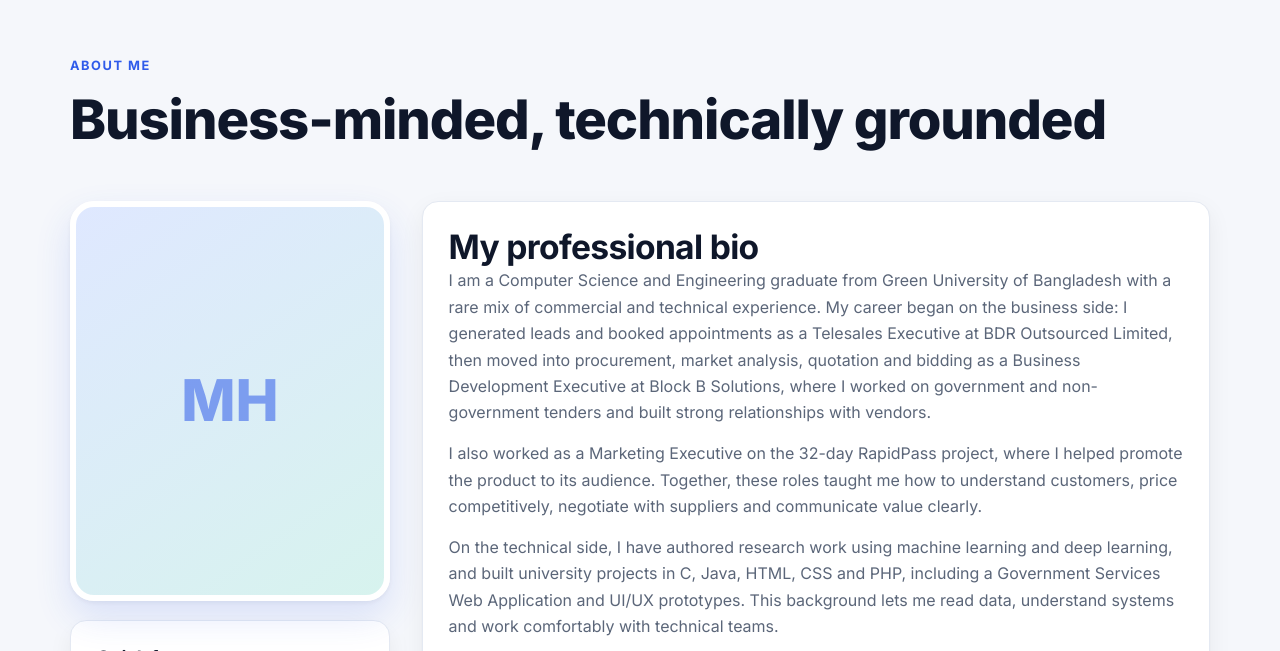
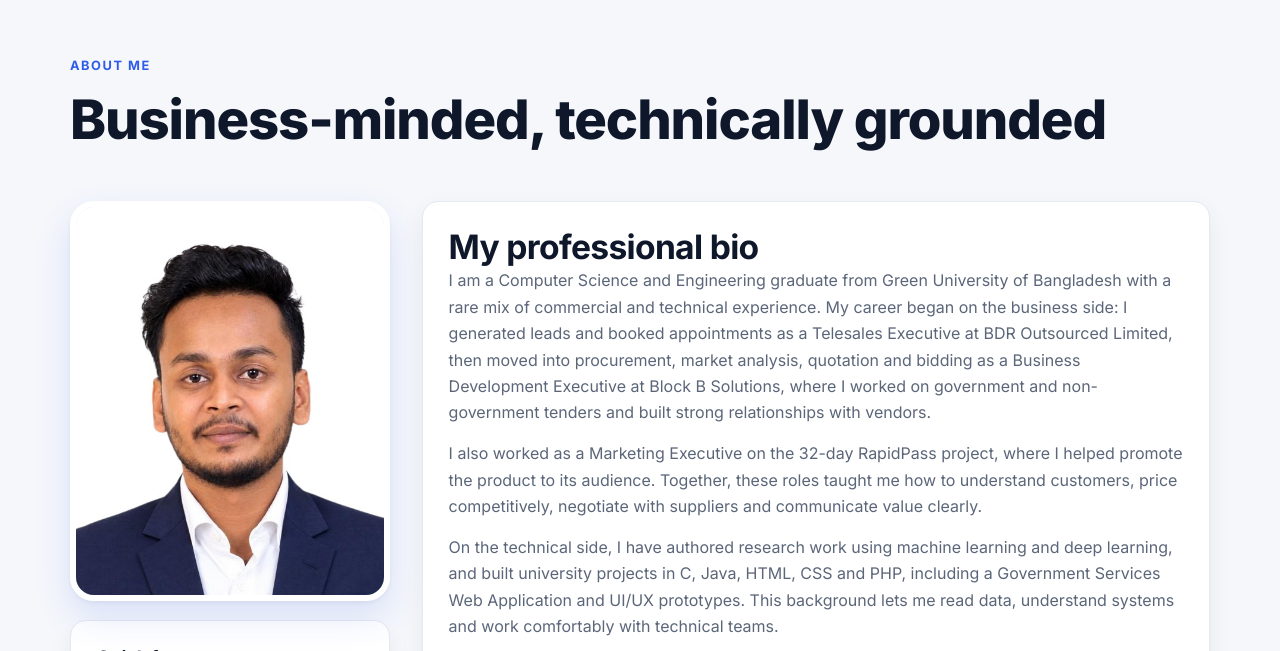
Before and after one commit to Rimon0287/Shaharia, a plain HTML site: page about.html in a window 1280 px wide. Shown: the part 76-727 px from the top of the page. Drawn offline with Linux system fonts and the light colour scheme.

Commit message:
Update profile image source in about.html

```diff
--- a/about.html
+++ b/about.html
@@ -29,7 +29,7 @@
   <aside class="about-side reveal">
     <div class="photo photo-md">
   <span class="initials">MH</span>
-  <img src="images/profile.jpg" alt="Portrait of Md Al Shaharia Hossain" onerror="this.remove()">
+  <img src="profile.jpg" alt="Portrait of Md Al Shaharia Hossain" onerror="this.remove()">
 </div>
     <div class="card mini">
       <h3>Quick facts</h3>
```
